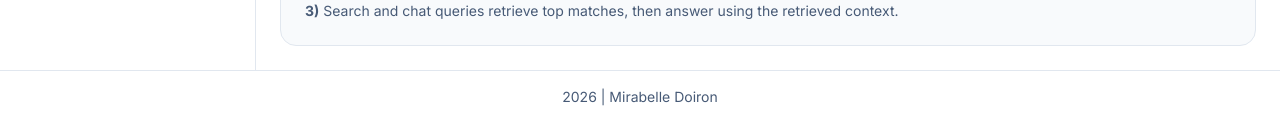
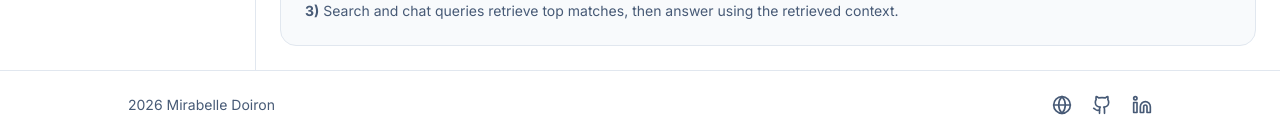
Before and after one commit to mirabelledoiron/AI-Documentation-Assistant, a React (Vite) app in the folder frontend/: page / in a window 1280 px wide. Shown: the part 765-901 px from the top of the page. Built offline with nearby package versions, Linux system fonts and the light colour scheme; no server answers.

Commit message:
Add standard footer with portfolio, GitHub, and LinkedIn links

```diff
--- /dev/null
+++ b/frontend/src/components/Shared/Footer.tsx
@@ -0,0 +1,43 @@
+import { Globe, Github, Linkedin } from "lucide-react";
+
+export default function Footer() {
+  return (
+    <footer className="w-full border-t border-border py-6 px-8">
+      <div className="flex items-center justify-between max-w-5xl mx-auto">
+        <p className="text-sm text-muted-foreground">
+          {new Date().getFullYear()} Mirabelle Doiron
+        </p>
+
+        <div className="flex items-center gap-5">
+          <a
+            href="https://www.mirabelledoiron.com/"
+            target="_blank"
+            rel="noopener noreferrer"
+            aria-label="Portfolio"
+            className="text-muted-foreground hover:text-foreground transition-colors"
+          >
+            <Globe className="size-5" />
+          </a>
+          <a
+            href="https://github.com/mirabelledoiron"
+            target="_blank"
+            rel="noopener noreferrer"
+            aria-label="GitHub"
+            className="text-muted-foreground hover:text-foreground transition-colors"
+          >
+            <Github className="size-5" />
+          </a>
+          <a
+            href="https://www.linkedin.com/in/mirabelledoiron"
+            target="_blank"
+            rel="noopener noreferrer"
+            aria-label="LinkedIn"
+            className="text-muted-foreground hover:text-foreground transition-colors"
+          >
+            <Linkedin className="size-5" />
+          </a>
+        </div>
+      </div>
+    </footer>
+  );
+}
--- a/frontend/src/layouts/MainLayout.tsx
+++ b/frontend/src/layouts/MainLayout.tsx
@@ -3,6 +3,7 @@ import React from 'react';
 import { Outlet } from 'react-router-dom';
 import { Header } from '@/components/Shared/Header';
 import { Sidebar } from '@/components/Shared/Sidebar';
+import Footer from '@/components/Shared/Footer';
 import { Toaster } from 'react-hot-toast';
 
 export const MainLayout: React.FC = () => {
@@ -20,9 +21,7 @@ export const MainLayout: React.FC = () => {
         </main>
       </div>
 
-      <footer className="border-t border-border py-4 text-center text-sm text-muted-foreground">
-        {new Date().getFullYear()} | Mirabelle Doiron
-      </footer>
+      <Footer />
 
       <Toaster
         position="top-right"
```
